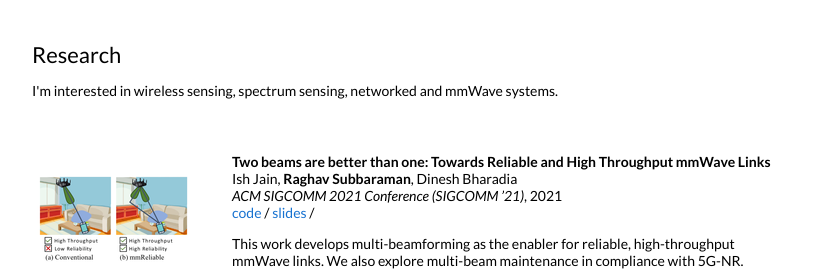
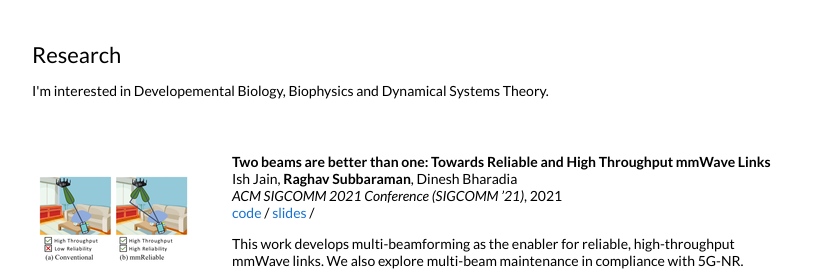
Before and after one commit to SreejithSanthosh/sreejithsanthosh.github.io, a Jekyll site: the page built from _posts/2021-07-28-mmreliable.markdown, in a window 1280 px wide. Shown: the part 310-585 px from the top of the page, without its empty margins (228-1051 px from the left). Built offline with Jekyll 4.4.1, drawn with Linux system fonts in a browser that asks for light colours.

Commit message:
Update default.html

```diff
--- a/_layouts/default.html
+++ b/_layouts/default.html
@@ -27,7 +27,7 @@
               <h1>
                 Sreejith Santhosh
               </h1>
-              <p>I am a PhD student at the <a href="https://mattiaserra.com"> Serra Group</a>, part of the <a href="https://physics.ucsd.edu/">Department of Physics</a> at <a href="https://www.ucsd.edu/">University of California San Diego</a>, where I work on an at the intersection of Dynamical Systems Theory, Biophysics and Developemental Bioogy. My PhD advisor is <a href="https://www.mattiaserra.com/cv">Mattia Serra</a>.
+              <p>I am a PhD student at the <a href="https://mattiaserra.com"> Serra Group</a>, part of the <a href="https://physics.ucsd.edu/">Department of Physics</a> at <a href="https://www.ucsd.edu/">University of California San Diego</a>, where I work on an at the intersection of Dynamical Systems Theory,  Biophysics and Developemental Bioogy.  My PhD advisor is <a href="https://www.mattiaserra.com/cv">Mattia Serra</a>.
               </p>
               <p>
                 I have a B.Tech in Engineering Physics from <a href="http://www.iitm.ac.in/">Indian Institute of Technology Madras</a>, where I worked on Active Matter Theory in <a href="https://che.iitm.ac.in/sumesh/">Sumesh Thampi's</a> lab.
@@ -50,7 +50,7 @@
             <td style="padding:2.5%;width:100%;vertical-align:middle">
               <h2>Research</h2>
               <p>
-                I'm interested in wireless sensing, spectrum sensing, networked and mmWave systems.
+                I'm interested in Developemental Biology, Biophysics and Dynamical Systems Theory.
               </p>
             </td>
           </tr>
```
